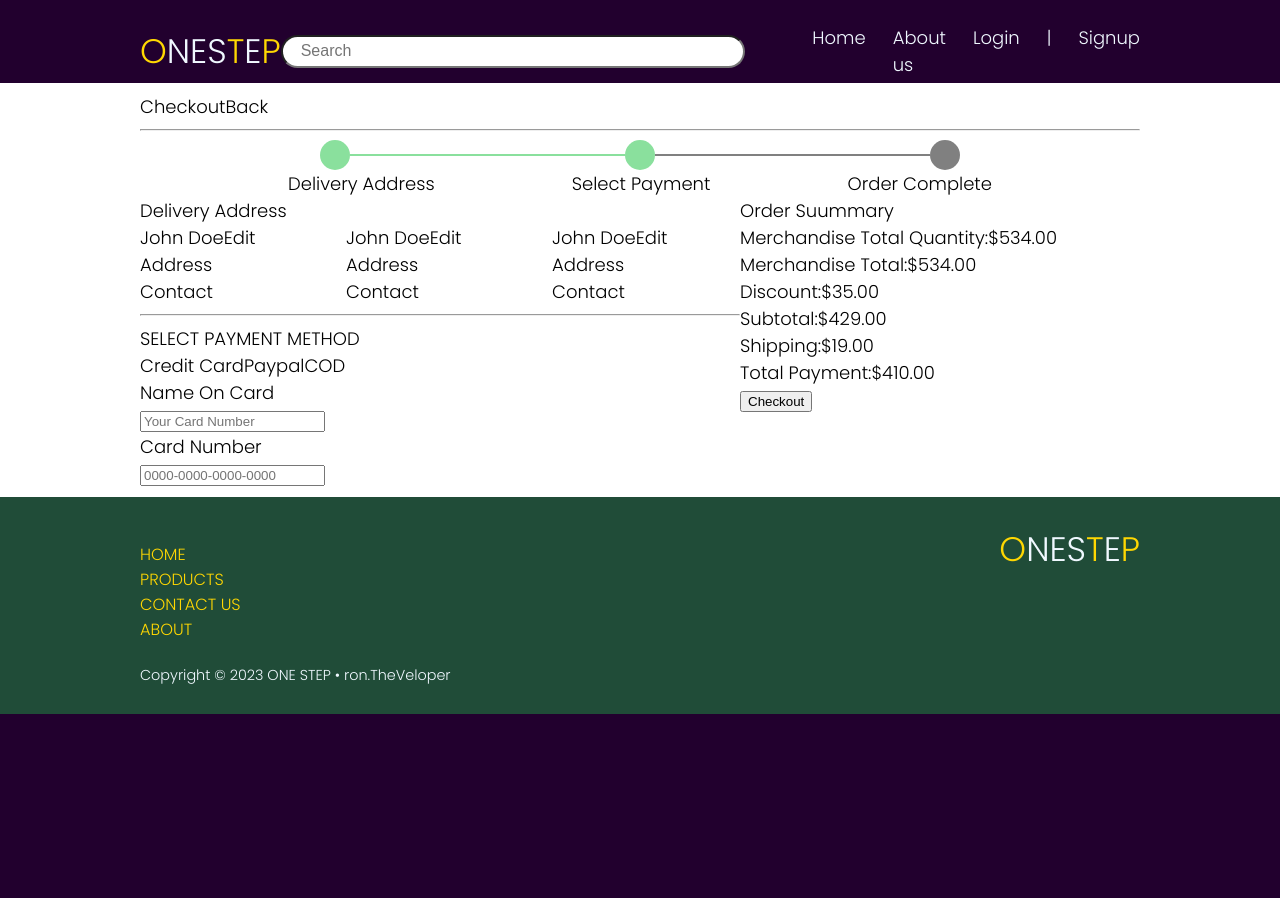
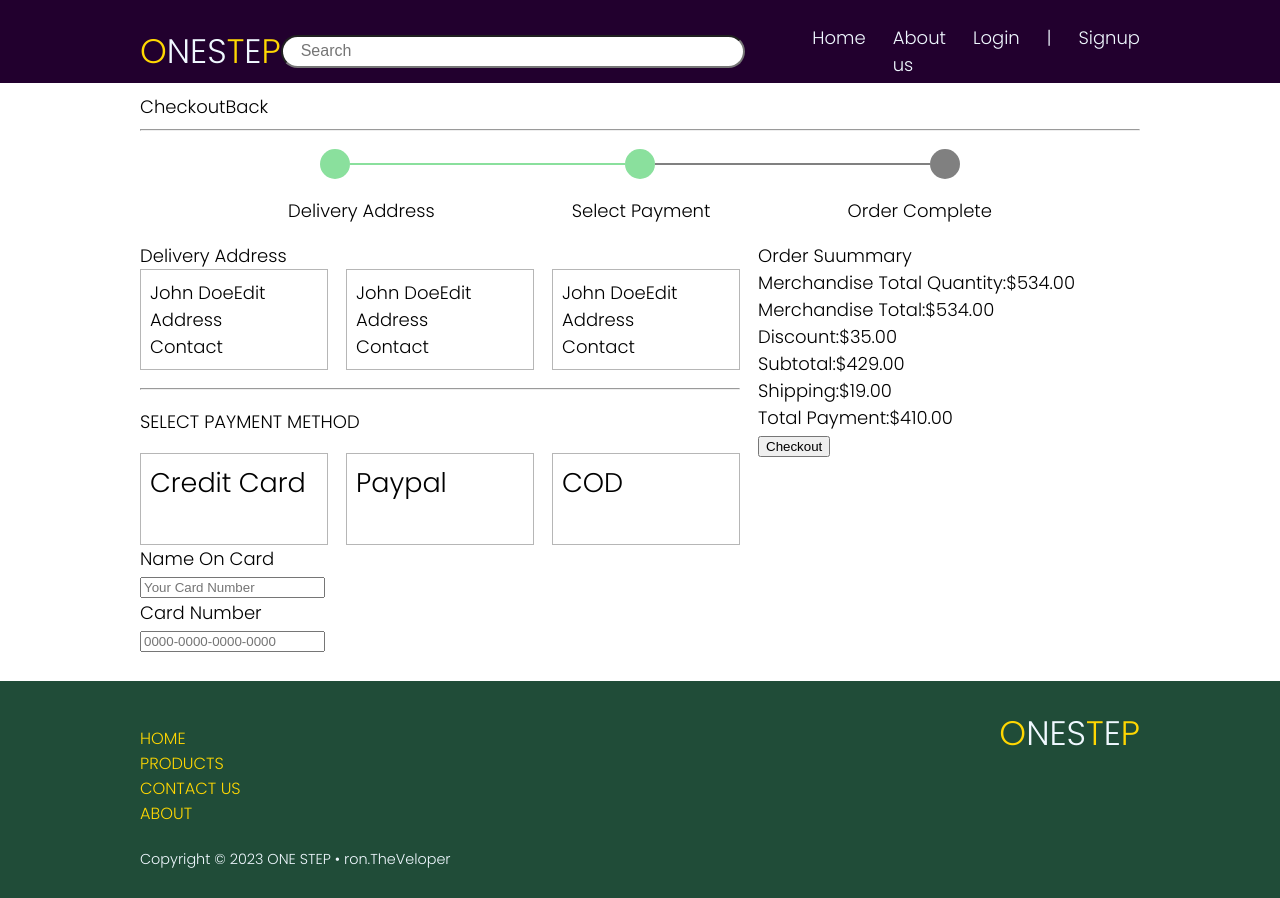
Before and after one commit to ron062394/Onestep-MERN, a React (Create React App) app in the folder frontend/: page /checkout in a window 1280 px wide. Before the commit the page ends 800 px from the top, so only its background shows below. Built offline with nearby package versions, Linux system fonts and the light colour scheme.

Commit message:
Added some checkout design

```diff
--- a/frontend/src/pages/Checkout.css
+++ b/frontend/src/pages/Checkout.css
@@ -6,26 +6,36 @@
 .check-out-container {
     display: grid;
     grid-template-columns: 60% 40%;
+    grid-gap: 1rem;
+}
+
+.address-container {
+    margin-bottom: 1rem;
 }
 
 
-.address-container {
+.address-card-container {
     display: grid;
     grid-template-columns: repeat(3, 1fr);
     grid-gap: 1rem;
+    margin-bottom: 1rem;
 }
 
+.address-container .address-card {
+    border: 1px solid #B6B6B6 ;
+    padding: 0.5rem;
+}
 
   .timeline {
     display: flex;
     align-items: center;
     width: 50vw;
-    margin: auto;
+    margin: 1rem auto;
   }
   .delivery-timeline {
     display: flex;
     width: 55vw;
-    margin: auto;
+    margin: 1rem auto;
     align-items: center;
     justify-content: space-between;
     }
@@ -54,3 +64,20 @@
   .line.done {
     background-color: #8AE09D;
   }
+.payment-method-container {
+    display: grid;
+    grid-template-columns: repeat(3, 1fr);
+    grid-gap: 1rem;
+}
+
+.payment-method-container span{
+    border: 1px solid #B6B6B6 ;
+    padding: 0.5rem;
+    height: 4rem;
+    font-size: 1.5rem;
+}
+
+.payment-container {
+    margin-top: 1rem;
+    margin-bottom: 1rem;
+}
--- a/frontend/src/pages/Checkout.jsx
+++ b/frontend/src/pages/Checkout.jsx
@@ -21,10 +21,10 @@ function Checkout() {
           <div>Order Complete</div>
         </div>
         <div className="check-out-container">
-          <div>
+          <div className="address-container">
             <div>Delivery Address</div>
-            <div   className="address-container">
-              <div>
+            <div   className="address-card-container">
+              <div className="address-card">
                 <span>
                   <div>
                     <span>John Doe</span>
@@ -34,7 +34,7 @@ function Checkout() {
                   <div>Contact</div>
                 </span>
               </div>
-              <div>
+              <div className="address-card">
                 <span>
                   <div>
                     <span>John Doe</span>
@@ -44,7 +44,7 @@ function Checkout() {
                   <div>Contact</div>
                 </span>
               </div>
-              <div>
+              <div className="address-card">
                 <span>
                   <div>
                     <span>John Doe</span>
@@ -57,11 +57,9 @@ function Checkout() {
 
             </div>
 
-
-
             <hr/>
-          <div>SELECT PAYMENT METHOD</div>
-            <div>
+          <div className="payment-container">SELECT PAYMENT METHOD</div>
+            <div className="payment-method-container">
               <span>Credit Card</span>
               <span>Paypal</span>
               <span>COD</span>
```
